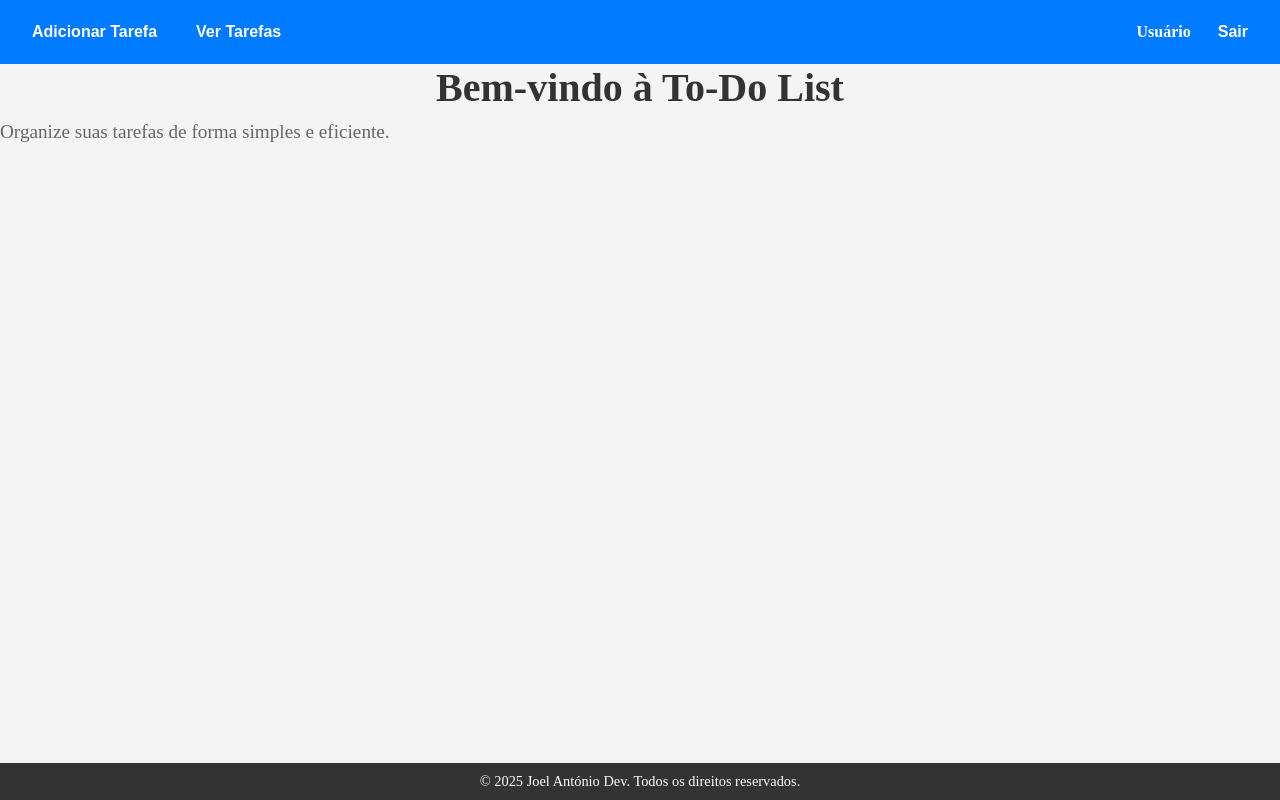
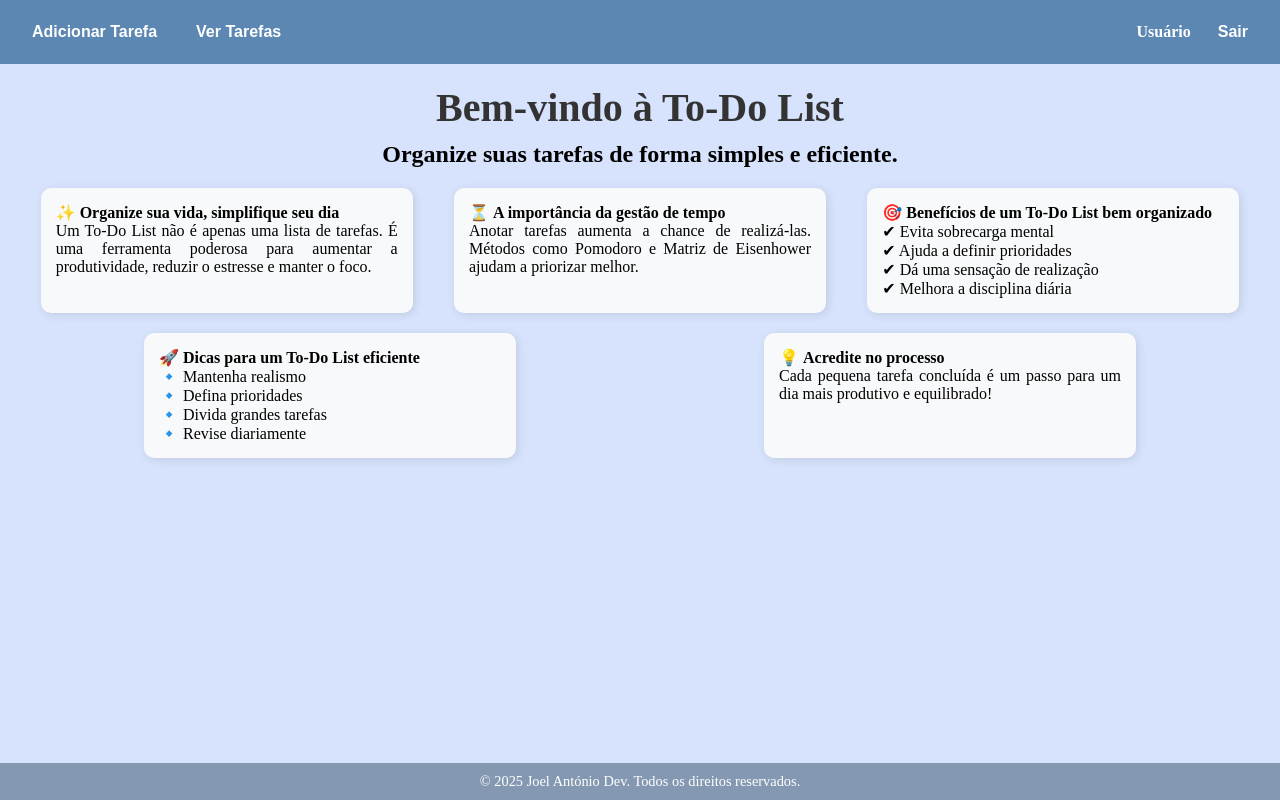
Before and after one commit to JoelAntonioDev/to-do-list-frontend, a React (Vite) app: page /home in a window 1280 px wide. Built offline with nearby package versions, Linux system fonts and the light colour scheme.

Commit message:
Improving the components

```diff
--- a/src/components/Principal.tsx
+++ b/src/components/Principal.tsx
@@ -1,8 +1,21 @@
+import "../styles/Principal.css";
+
 const Principal: React.FC = () => {
     return (
         <div className="welcome-container">
             <h1>Bem-vindo à To-Do List</h1>
-            <p>Organize suas tarefas de forma simples e eficiente.</p>
+            <h2>Organize suas tarefas de forma simples e eficiente.</h2>
+
+            <div className="content-flex">
+                <div className="content-box">✨ <strong>Organize sua vida, simplifique seu dia</strong><br/>Um To-Do List não é apenas uma lista de tarefas. É uma ferramenta poderosa para aumentar a produtividade, reduzir o estresse e manter o foco.</div>
+                <div className="content-box">⏳ <strong>A importância da gestão de tempo</strong><br/>Anotar tarefas aumenta a chance de realizá-las. Métodos como Pomodoro e Matriz de Eisenhower ajudam a priorizar melhor.</div>
+                <div className="content-box">🎯 <strong>Benefícios de um To-Do List bem organizado</strong><br/>✔ Evita sobrecarga mental<br/>✔ Ajuda a definir prioridades<br/>✔ Dá uma sensação de realização<br/>✔ Melhora a disciplina diária</div>
+            </div>
+
+            <div className="content-flex">
+                <div className="content-box">🚀 <strong>Dicas para um To-Do List eficiente</strong><br/>🔹 Mantenha realismo<br/>🔹 Defina prioridades<br/>🔹 Divida grandes tarefas<br/>🔹 Revise diariamente</div>
+                <div className="content-box">💡 <strong>Acredite no processo</strong><br/>Cada pequena tarefa concluída é um passo para um dia mais produtivo e equilibrado!</div>
+            </div>
         </div>
     );
 };
--- a/src/index.css
+++ b/src/index.css
@@ -2,4 +2,5 @@
   margin: 0;
   padding: 0;
   box-sizing: border-box;
+
 }
--- a/src/pages/Home.tsx
+++ b/src/pages/Home.tsx
@@ -8,7 +8,7 @@ import Principal from "../components/Principal";
 const Home: React.FC = () => {
     const navigate = useNavigate();
     const email = localStorage.getItem("email") || "Usuário";
-    const [activeComponent, setActiveComponent] = useState<string>("welcome"); // Estado para definir o componente ativo
+    const [activeComponent, setActiveComponent] = useState<string>("welcome");
 
     const handleLogout = () => {
         localStorage.removeItem("token");
--- a/src/styles/Home.css
+++ b/src/styles/Home.css
@@ -2,11 +2,11 @@
     display: flex;
     flex-direction: column;
     height: 100vh;
-    background-color: #f4f4f4;
+    background-color: #d7e3fc;
 }
 
 .home-nav {
-    background-color: #007bff;
+    background-color: #5c87b3;
     padding: 15px 20px;
     display: flex;
     justify-content: space-between;
@@ -75,7 +75,7 @@
 
 /* RODAPÉ */
 .home-footer {
-    background-color: #333;
+    background-color: #8499b1;
     color: white;
     text-align: center;
     padding: 10px;
--- /dev/null
+++ b/src/styles/Principal.css
@@ -0,0 +1,27 @@
+
+.welcome-container{
+    height: 100%;
+    background-color: #d7e3fc;
+}
+
+.welcome-container {
+    text-align: center;
+    padding: 20px;
+}
+
+.content-flex {
+    display: flex;
+    justify-content: space-around;
+    flex-wrap: wrap;
+    margin-top: 20px;
+}
+
+.content-box {
+    background: #f8f9fa;
+    padding: 15px;
+    border-radius: 10px;
+    width: 30%;
+    min-width: 250px;
+    text-align: justify;
+    box-shadow: 2px 2px 10px rgba(0, 0, 0, 0.1);
+}
--- a/src/styles/Tarefa.css
+++ b/src/styles/Tarefa.css
@@ -3,7 +3,8 @@
     background-color: #f0f0f0;
     padding: 20px;
     border-radius: 8px;
-    max-width: 600px;
+    width: 650px;
+    max-width: 700px;
     margin: 20px auto;
     box-shadow: 0px 4px 6px rgba(0, 0, 0, 0.1);
 }
@@ -37,8 +38,8 @@ h1 {
     white-space: normal;
 }
 
-.btn-abrir-tarefa, .btn-voltar, .btn-arquivo {
-    background-color: #102f5e;
+.btn-abrir-tarefa, .btn-voltar, .btn-arquivo, .btn-editar-tarefa, .btn-eliminar-tarefa {
+    background-color: #3a6ea5;
     color: white;
     border: none;
     padding: 5px 10px;
--- a/src/styles/global.css
+++ b/src/styles/global.css
@@ -41,7 +41,7 @@
 .out-box button {
     width: 100%;
     padding: 12px;
-    background-color: #007bff;
+    background-color: #3a6ea5;
     color: white;
     border: none;
     border-radius: 5px;
@@ -53,6 +53,7 @@
 
 .out-box button:hover {
     background-color: #0056b3;
+    color: white;
 }
 
 .out-box p {
@@ -63,7 +64,7 @@
 .out-box p button {
     background: none;
     border: none;
-    color: #007bff;
+    color: #3a6ea5;
     cursor: pointer;
     font-size: 1rem;
 }
```
